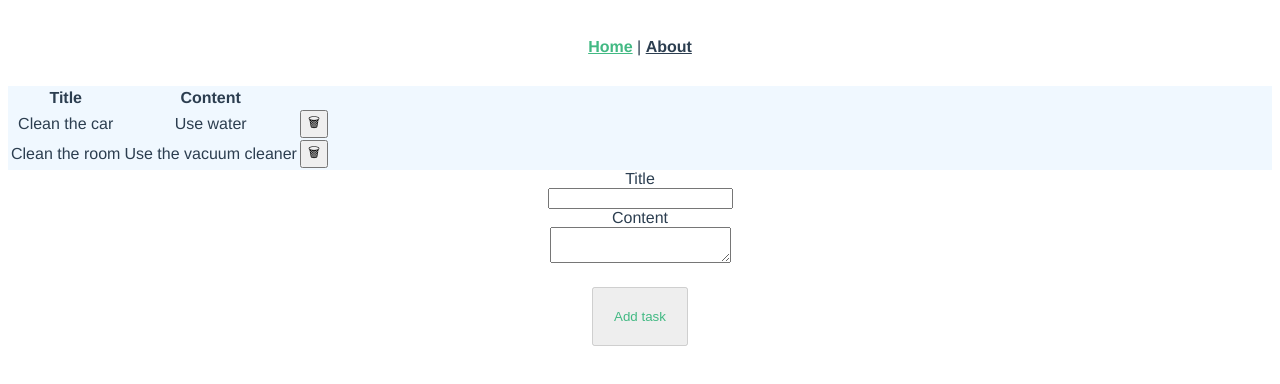
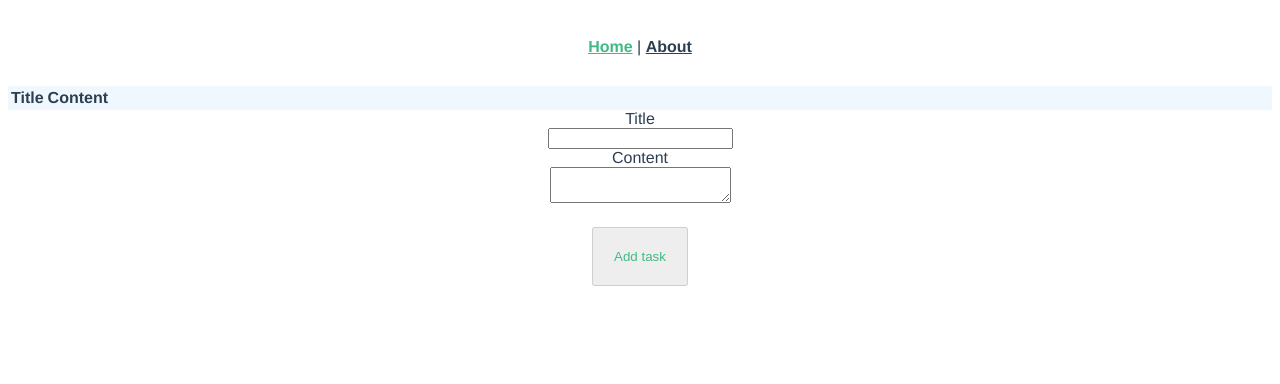
Before and after one commit to bcostaaa01/task-management-ts-vue, a Vue app in the folder my-app/: page /#/ in a window 1280 px wide. Shown: the top 384 px of the page. Built offline with nearby package versions, Linux system fonts and the light colour scheme.

Commit message:
Remove hardcoded tasks from tasks array

```diff
--- a/my-app/src/components/TaskManagement.vue
+++ b/my-app/src/components/TaskManagement.vue
@@ -35,16 +35,7 @@ import Vue from "vue";
 import { Task } from "@/interfaces/Task";
 
 export default class TaskManagement extends Vue {
-  tasks: Task[] = [
-    {
-      title: "Clean the car",
-      content: "Use water",
-    },
-    {
-      title: "Clean the room",
-      content: "Use the vacuum cleaner",
-    },
-  ];
+  tasks: Task[] = [];
 
   titleInput = "";
   contentInput = "";
```
